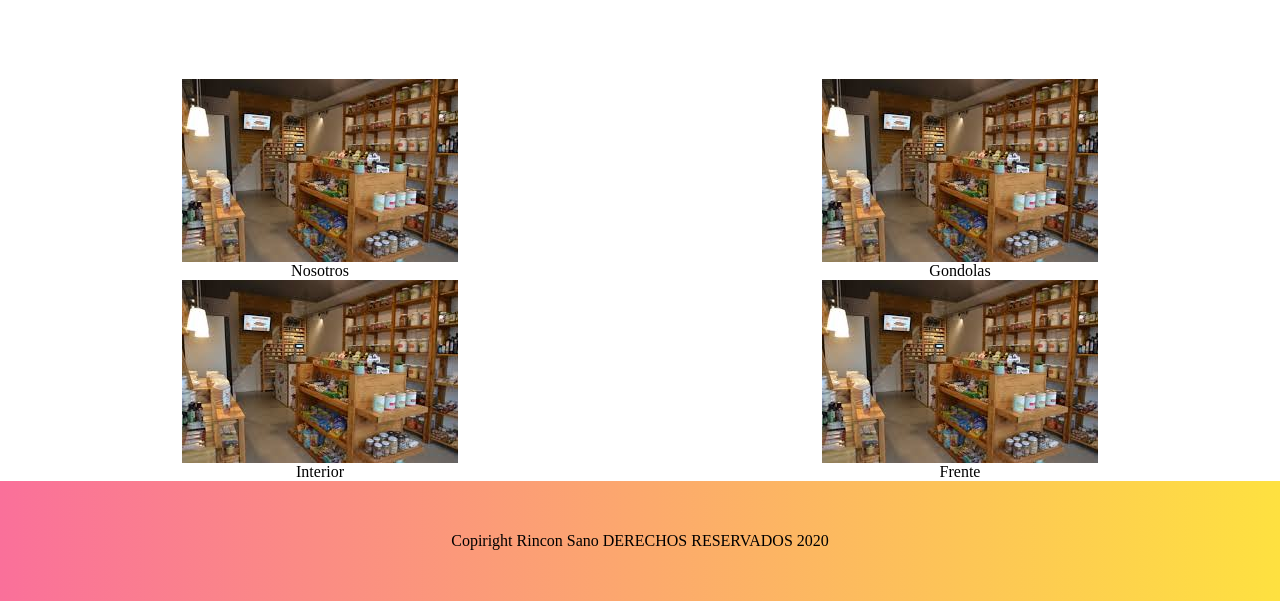
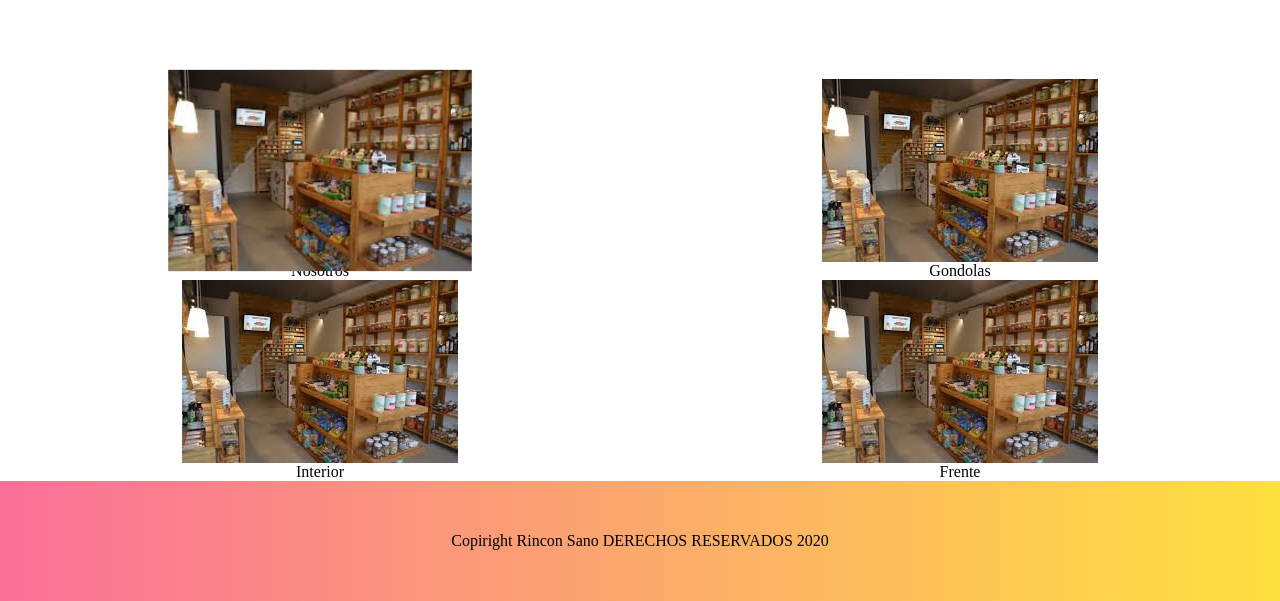
Before and after one commit to FedePallero/pruebabootstrap, a plain HTML site: page pages/galeria.html in a window 1280 px wide. In both pictures the pointer is over the element 320 px from the left and 369 px from the top of the page. Shown: the part 199-800 px from the top of the page. Drawn offline with Linux system fonts and the light colour scheme.

Commit message:
trasnforma a la galeria

```diff
--- a/styles/styles.css
+++ b/styles/styles.css
@@ -180,6 +180,11 @@ header {
     justify-content: center;
   }
 
+  .foto :hover{
+    transform: scale(1.1);
+
+  }
+
   /* ESTILOS PRODUCTOS */
 
     .main__productos{
```
